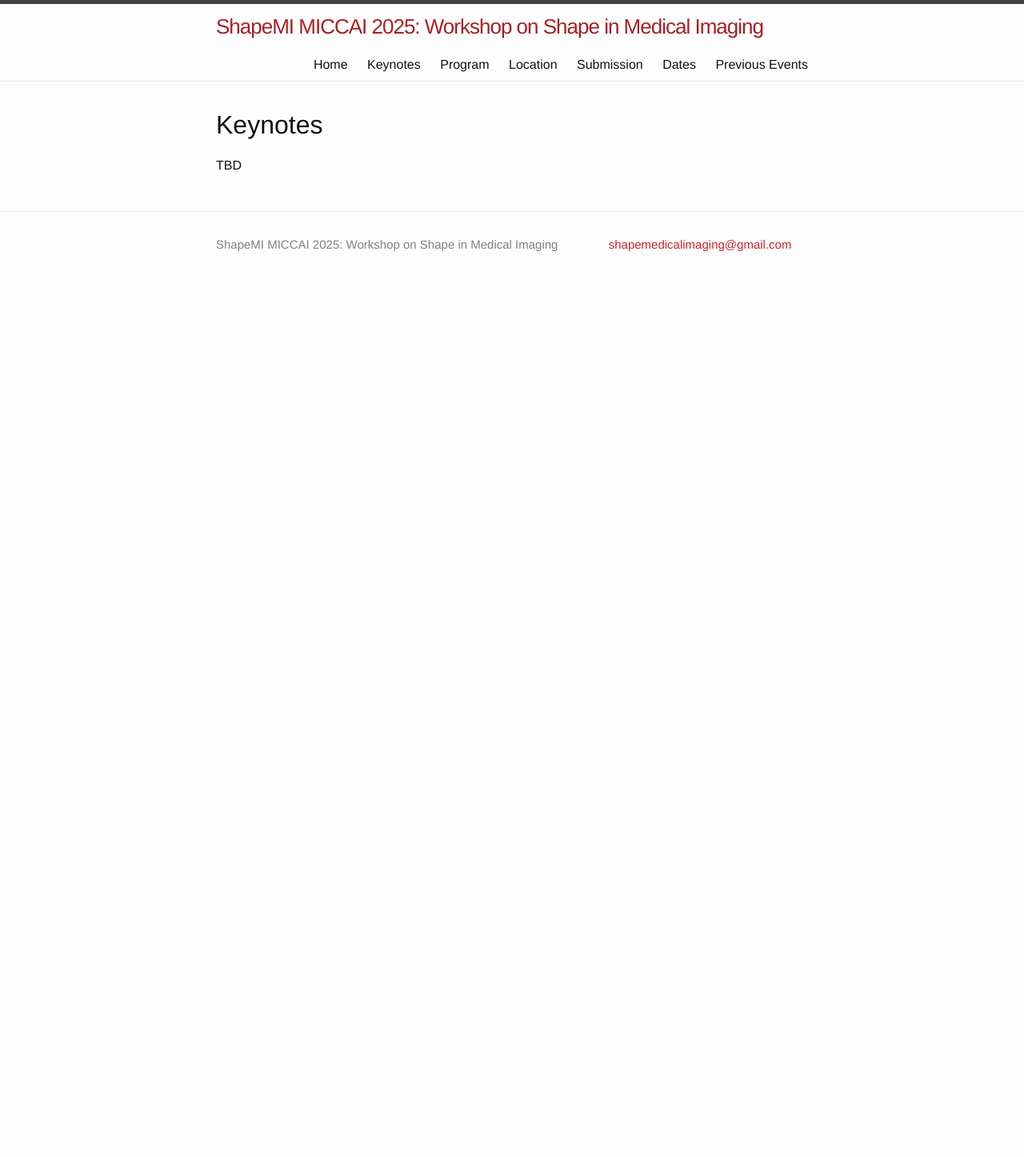
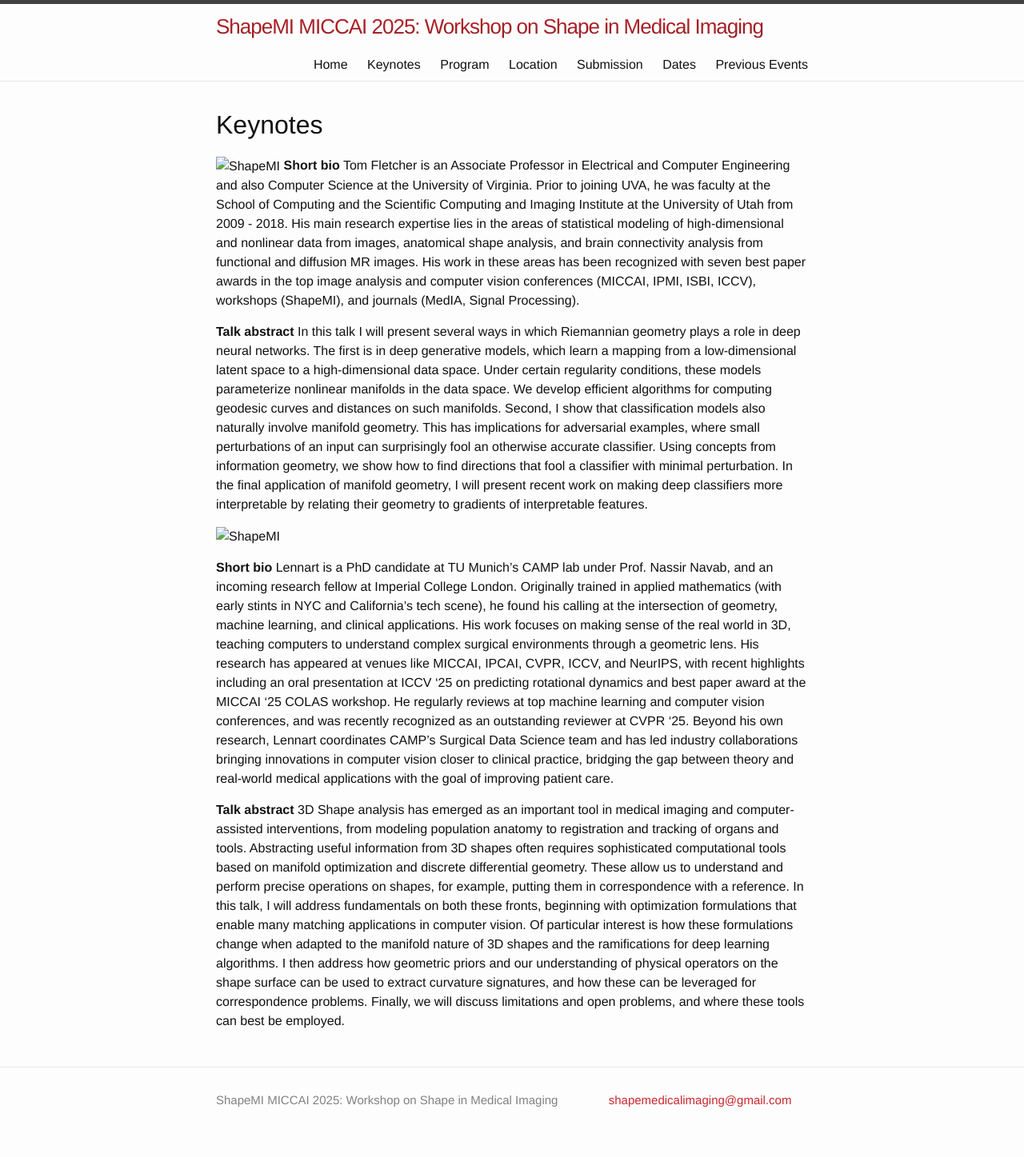
Before and after one commit to shapemi/shapemi.github.io, a Jekyll site: the page built from keynotes/index.md, in a window 1280 px wide. Shown: the whole page at 80% size. Built offline with Jekyll 4.4.1, drawn with Linux system fonts in a browser that asks for light colours; before the commit the page ends 900 px from its top, so only the background shows below that.

Commit message:
Update index.md

```diff
--- a/keynotes/index.md
+++ b/keynotes/index.md
@@ -6,4 +6,18 @@ order: 1
 ---
 # Keynotes
 
-TBD
+![ShapeMI](images/fletcher_headshot2.png)
+**Short bio**
+Tom Fletcher is an Associate Professor in Electrical and Computer Engineering and also Computer Science at the University of Virginia. Prior to joining UVA, he was faculty at the School of Computing and the Scientific Computing and Imaging Institute at the University of Utah from 2009 - 2018. His main research expertise lies in the areas of statistical modeling of high-dimensional and nonlinear data from images, anatomical shape analysis, and brain connectivity analysis from functional and diffusion MR images. His work in these areas has been recognized with seven best paper awards in the top image analysis and computer vision conferences (MICCAI, IPMI, ISBI, ICCV), workshops (ShapeMI), and journals (MedIA, Signal Processing).
+
+**Talk abstract**
+In this talk I will present several ways in which Riemannian geometry plays a role in deep neural networks. The first is in deep generative models, which learn a mapping from a low-dimensional latent space to a high-dimensional data space. Under certain regularity conditions, these models parameterize nonlinear manifolds in the data space. We develop efficient algorithms for computing geodesic curves and distances on such manifolds. Second, I show that classification models also naturally involve manifold geometry. This has implications for adversarial examples, where small perturbations of an input can surprisingly fool an otherwise accurate classifier. Using concepts from information geometry, we show how to find directions that fool a classifier with minimal perturbation. In the final application of manifold geometry, I will present recent work on making deep classifiers more interpretable by relating their geometry to gradients of interpretable features.
+
+![ShapeMI](images/fletcher_headshot2.png)
+
+**Short bio**
+Lennart is a PhD candidate at TU Munich's CAMP lab under Prof. Nassir Navab, and an incoming research fellow at Imperial College London. Originally trained in applied mathematics (with early stints in NYC and California's tech scene), he found his calling at the intersection of geometry, machine learning, and clinical applications. His work focuses on making sense of the real world in 3D, teaching computers to understand complex surgical environments through a geometric lens.
+His research has appeared at venues like MICCAI, IPCAI, CVPR, ICCV, and NeurIPS, with recent highlights including an oral presentation at ICCV '25 on predicting rotational dynamics and best paper award at the MICCAI ‘25 COLAS workshop. He regularly reviews at top machine learning and computer vision conferences, and was recently recognized as an outstanding reviewer at CVPR '25. Beyond his own research, Lennart coordinates CAMP's Surgical Data Science team and has led industry collaborations bringing innovations in computer vision closer to clinical practice, bridging the gap between theory and real-world medical applications with the goal of improving patient care.
+
+**Talk abstract**
+3D Shape analysis has emerged as an important tool in medical imaging and computer-assisted interventions, from modeling population anatomy to registration and tracking of organs and tools. Abstracting useful information from 3D shapes often requires sophisticated computational tools based on manifold optimization and discrete differential geometry. These allow us to understand and perform precise operations on shapes, for example, putting them in correspondence with a reference. In this talk, I will address fundamentals on both these fronts, beginning with optimization formulations that enable many matching applications in computer vision. Of particular interest is how these formulations change when adapted to the manifold nature of 3D shapes and the ramifications for deep learning algorithms. I then address how geometric priors and our understanding of physical operators on the shape surface can be used to extract curvature signatures, and how these can be leveraged for correspondence problems. Finally, we will discuss limitations and open problems, and where these tools can best be employed.
```
